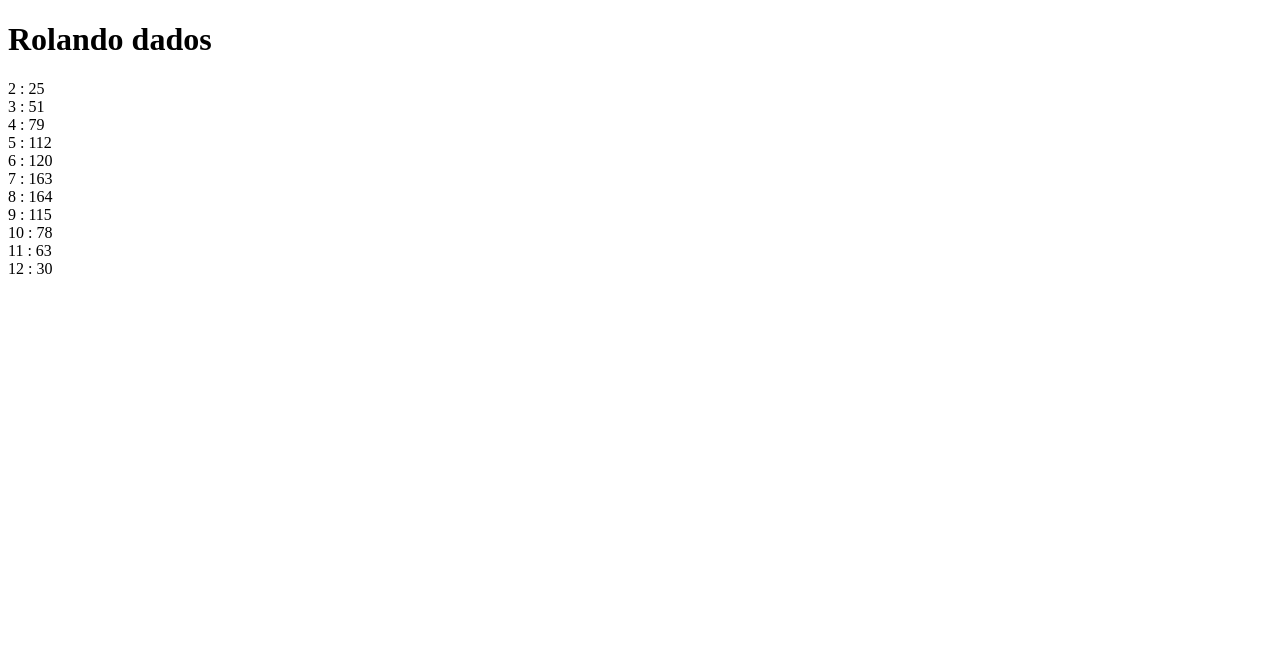
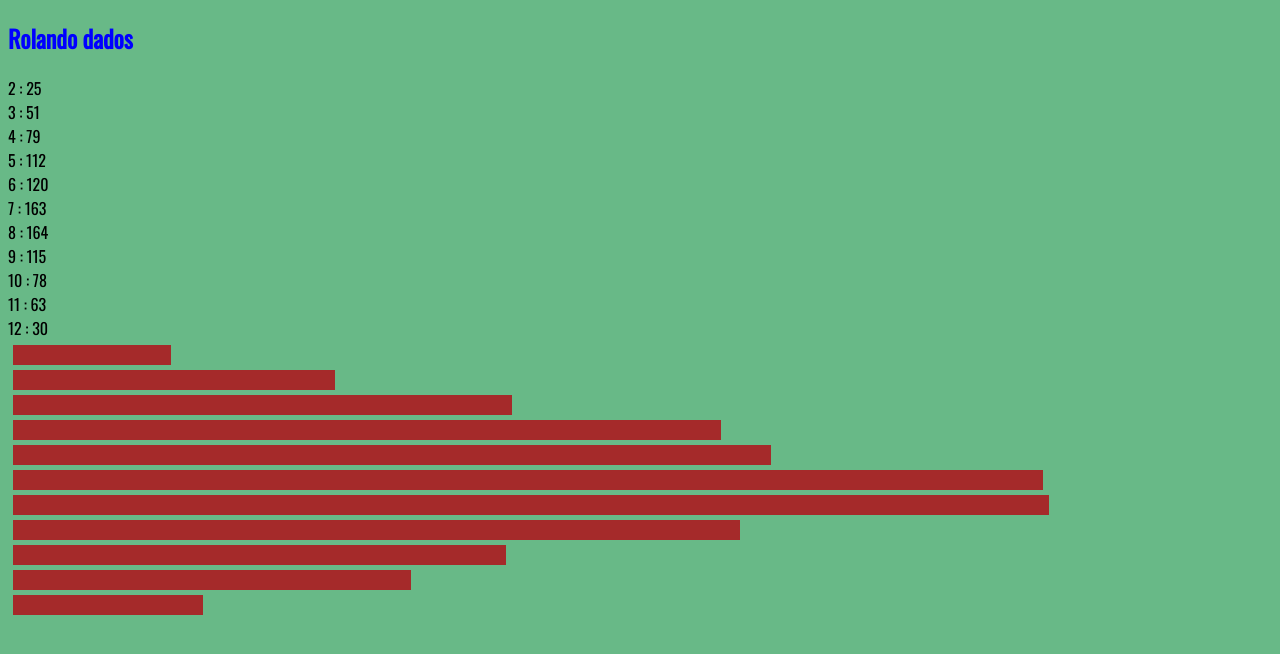
Before and after one commit to Kenzie-Academy-Brasil-Developers/entrega-rolando-dados-sprint-3-JuliaDevgama, a plain HTML site: page index.html in a window 1280 px wide. Drawn offline with nearby package versions, Linux system fonts and the light colour scheme.

Commit message:
corrigido

```diff
--- a/dice-roller.js
+++ b/dice-roller.js
@@ -15,3 +15,14 @@ for(let i = 0; i < 1000; i++){
 for(let x = 0; x <= 10; x++){
     document.write(`${x+2} : ${count[x]} <br>`)
 }
+
+for(let x = 0; x <= 10; x++){
+    let cal = count[x] / 2
+    let barra = document.createElement('div')
+    barra.style.width = cal + '%'
+    barra.style.height = '20px'
+    barra.style.margin = '5px'
+    document.body.appendChild(barra)
+
+    barra.className = 'barrapesada'
+}
--- /dev/null
+++ b/index.css
@@ -0,0 +1,29 @@
+@import url('https://fonts.googleapis.com/css2?family=Oswald&display=swap');
+
+:root {
+    --font: 'Oswald', sans-serif;
+}
+
+* {
+    font-family: var(--font);
+}
+body {
+    background: #c2b4b4;
+}
+h1 {
+    color: #EE4000
+}
+.barrapesada {
+    background-color: yellow;
+}
+@media (min-width:769px){
+    body {
+        background: #68b987;
+    }
+    h1 {
+        color: blue;
+    }
+    .barrapesada {
+        background-color: brown;
+    }
+}
--- a/index.html
+++ b/index.html
@@ -4,10 +4,49 @@
     <meta charset="UTF-8">
     <meta name="viewport" content="width=device-width, initial-scale=1.0">
     <title>Rolando dados</title>
+    <link rel="stylesheet" href="index.css">
 </head>
 <body>
-    <h1>Rolando dados</h1>
+    <main>
+        <section class="rolar">
+            <div class="container">
+                <header>
+                    <h1>Rolando dados</h1>
+                </header>
+            </div>
+        </section>
+    </main>
 
     <script src="dice-roller.js"></script>
 </body>
+<!--<main>
+        <section class="area-gamer">
+            <div class="container">
+                <header>
+                    <h1>Pedra, Papel e Tesoura</h1>
+                    <h3>Jogador:</h3>
+                </header>
+                <div class="container__imgs">
+                    <img src="/imgs/pedra.png" alt="Pedra">
+                    <img src="/imgs/papel.png" alt="Papel">
+                    <img src="/imgs/tesoura.png" alt="Tesoura">
+                </div>
+
+                <div class="opc">
+
+                    <input type="radio" name="escolha" id="pedra"><span>Pedra</span>
+
+                    <input type="radio" name="escolha" id="papel"><span>Papel</span>
+
+                    <input type="radio" name="escolha" id="tesoura"><span>Tesoura</span>
+
+                    <p>
+                        <input type="button" value="Jogar"  id="jogar" onclick="jogar()">
+                        <input type="reset" value="Resetar" id="reset" onclick="resetar()">
+                    </p>
+
+                </div>
+            </div>
+        </section>
+    </main>-->
 </html>
```
